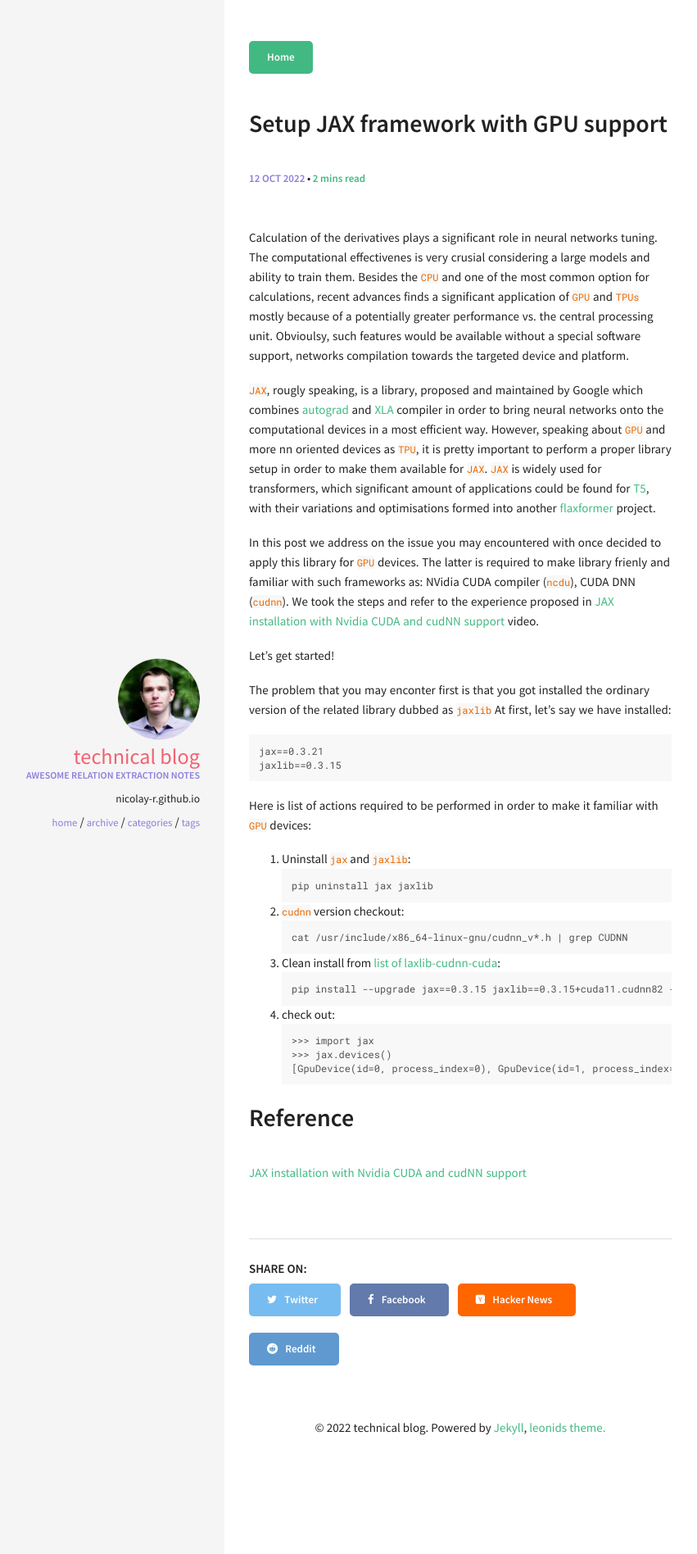
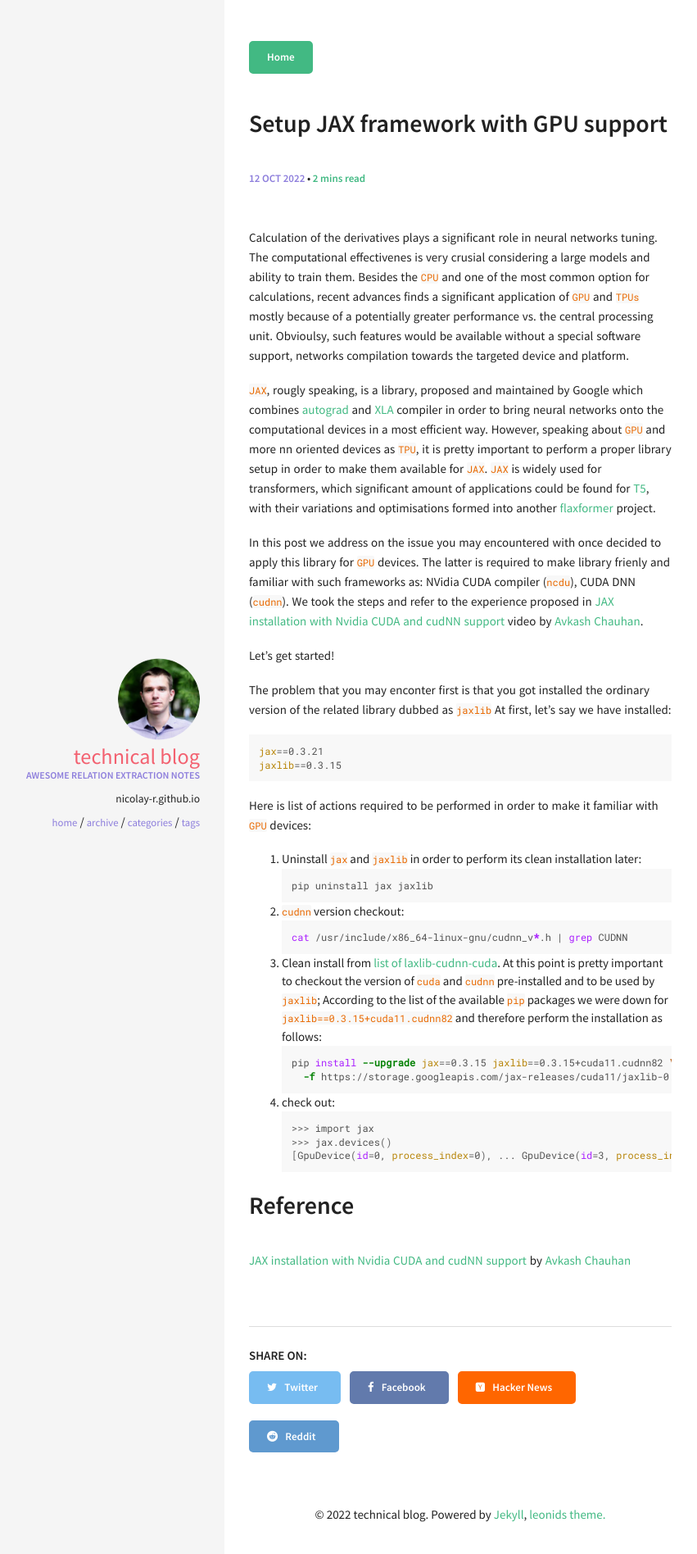
Before and after one commit to nicolay-r/blog, a Jekyll site: the page built from _posts/2022-10-12-setup-gpu-availablity-for-jaxlib.md, in a window 1280 px wide. Shown: the top 1896 px of the page at 82% size, without its empty margins (46-897 px from the left). Built offline with Jekyll 4.4.1, drawn with Linux system fonts in a browser that asks for light colours.

Commit message:
Update 2022-10-12-setup-gpu-availablity-for-jaxlib.md

````diff
--- a/_posts/2022-10-12-setup-gpu-availablity-for-jaxlib.md
+++ b/_posts/2022-10-12-setup-gpu-availablity-for-jaxlib.md
@@ -26,37 +26,41 @@ make them available for `JAX`.
 
 In this post we address on the issue you may encountered with once decided to apply this library for `GPU` devices.
 The latter is required to make library frienly and familiar with such frameworks as: NVidia CUDA compiler (`ncdu`), CUDA DNN (`cudnn`).
-We took the steps and refer to the experience proposed in [JAX installation with Nvidia CUDA and cudNN support](https://www.youtube.com/watch?v=auksaSl8jlM) video.
+We took the steps and refer to the experience proposed in [JAX installation with Nvidia CUDA and cudNN support](https://www.youtube.com/watch?v=auksaSl8jlM) video by [Avkash Chauhan](https://twitter.com/prodramp).
 
 Let's get started!
 
 The problem that you may enconter first is that you got installed the ordinary version of the related library dubbed as `jaxlib`
 At first, let's say we have installed:
-```
+```shell
 jax==0.3.21
 jaxlib==0.3.15
 ```
 Here is list of actions required to be performed in order to make it familiar with `GPU` devices:
 
-1. Uninstall `jax` and `jaxlib`:
-```
+1. Uninstall `jax` and `jaxlib` in order to perform its clean installation later:
+```shell
 pip uninstall jax jaxlib
 ```
 2. `cudnn` version checkout:
-```
+```shell
 cat /usr/include/x86_64-linux-gnu/cudnn_v*.h | grep CUDNN
 ```
-3. Clean install from [list of laxlib-cudnn-cuda](https://storage.googleapis.com/jax-releases/jax_cuda_releases.html):
-```
-pip install --upgrade jax==0.3.15 jaxlib==0.3.15+cuda11.cudnn82 -f https://storage.googleapis.com/jax-releases/cuda11/jaxlib-0.3.15+cuda11.cudnn82-cp39-none-manylinux2014_x86_64.whl
+3. Clean install from [list of laxlib-cudnn-cuda](https://storage.googleapis.com/jax-releases/jax_cuda_releases.html).
+At this point is pretty important to checkout the version of `cuda` and `cudnn` pre-installed and to be used by `jaxlib`;
+According to the list of the available `pip` packages we were down for `jaxlib==0.3.15+cuda11.cudnn82` and therefore
+perform the installation as follows:
+```shell
+pip install --upgrade jax==0.3.15 jaxlib==0.3.15+cuda11.cudnn82 \
+  -f https://storage.googleapis.com/jax-releases/cuda11/jaxlib-0.3.15+cuda11.cudnn82-cp39-none-manylinux2014_x86_64.whl
 ```
 4. check out:
-```
+```shell
 >>> import jax
 >>> jax.devices()
-[GpuDevice(id=0, process_index=0), GpuDevice(id=1, process_index=0), GpuDevice(id=2, process_index=0), GpuDevice(id=3, process_index=0)]
+[GpuDevice(id=0, process_index=0), ... GpuDevice(id=3, process_index=0)]
 ```
 
 # Reference
 
-[JAX installation with Nvidia CUDA and cudNN support](https://www.youtube.com/watch?v=auksaSl8jlM)
+[JAX installation with Nvidia CUDA and cudNN support](https://www.youtube.com/watch?v=auksaSl8jlM) by [Avkash Chauhan](https://twitter.com/prodramp)
````
